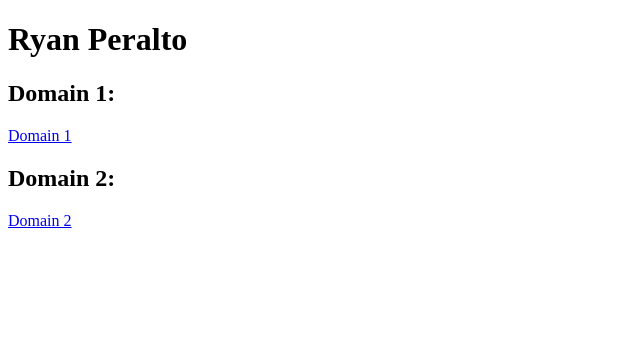
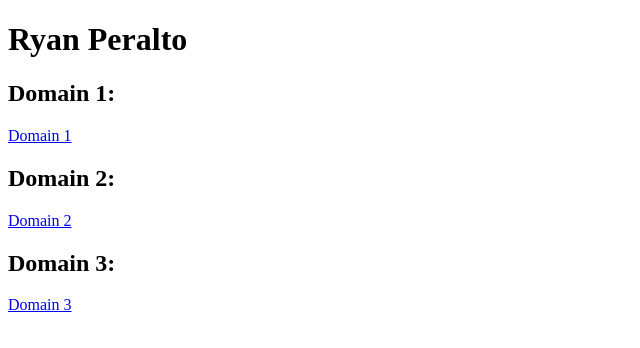
Before and after one commit to Ryanp214/Certification-Prep_Ryan, a plain HTML site: page index.html in a window 1280 px wide. Shown: the whole page, without its empty margins (0-640 px from the left). Drawn offline with Linux system fonts and the light colour scheme.

Commit message:
Update index.html

```diff
--- a/index.html
+++ b/index.html
@@ -8,6 +8,8 @@
      <a href="https://11a-scripts.html">Domain 1</a>
     <h2>Domain 2: </h2>
     <a href="https://21-a-index.html">Domain 2</a>
+    <h2>Domain 3: </h2>
+    <a href="https://31a-hours2.html">Domain 3</a>
 
 
   </head>
```
